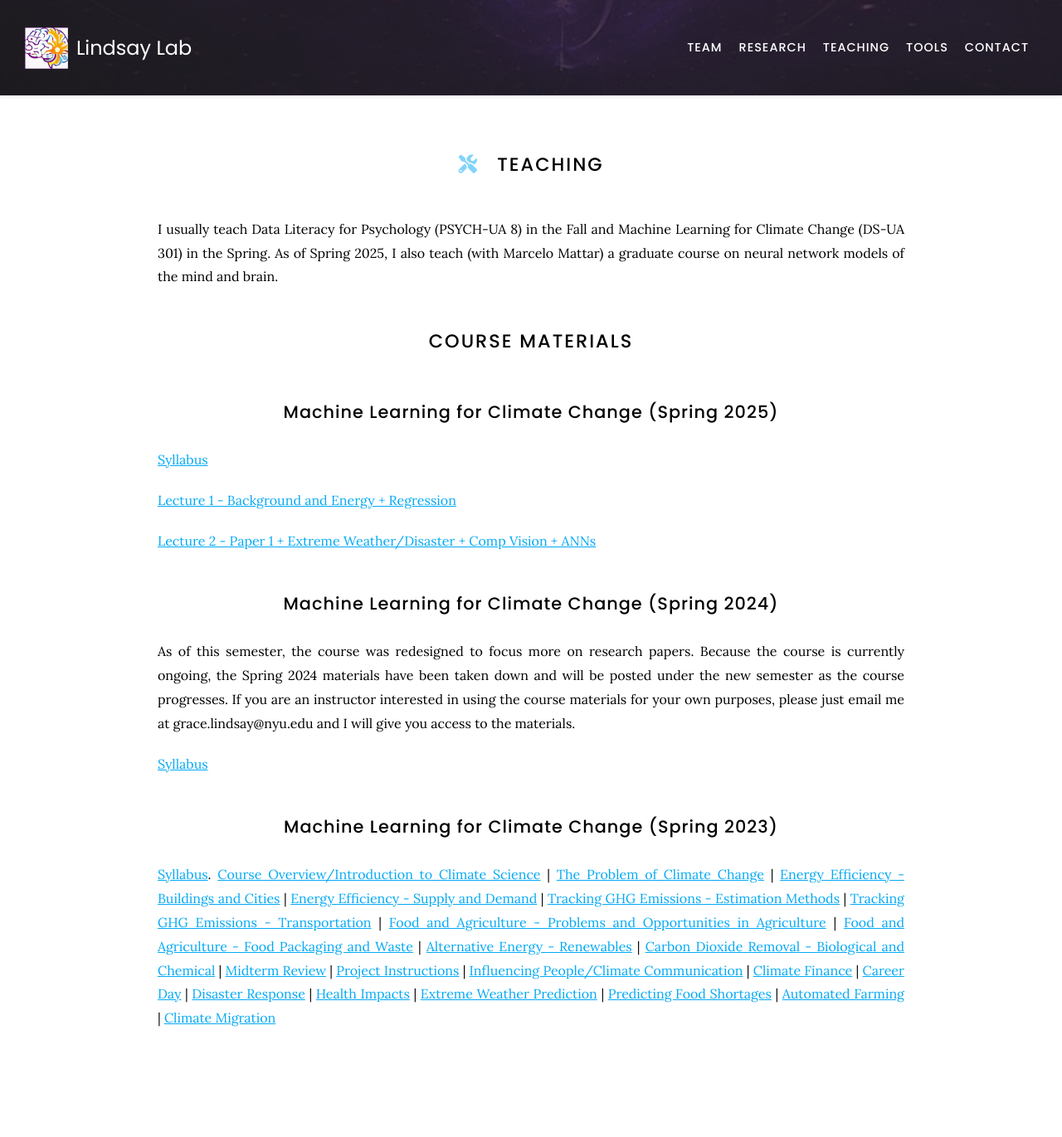
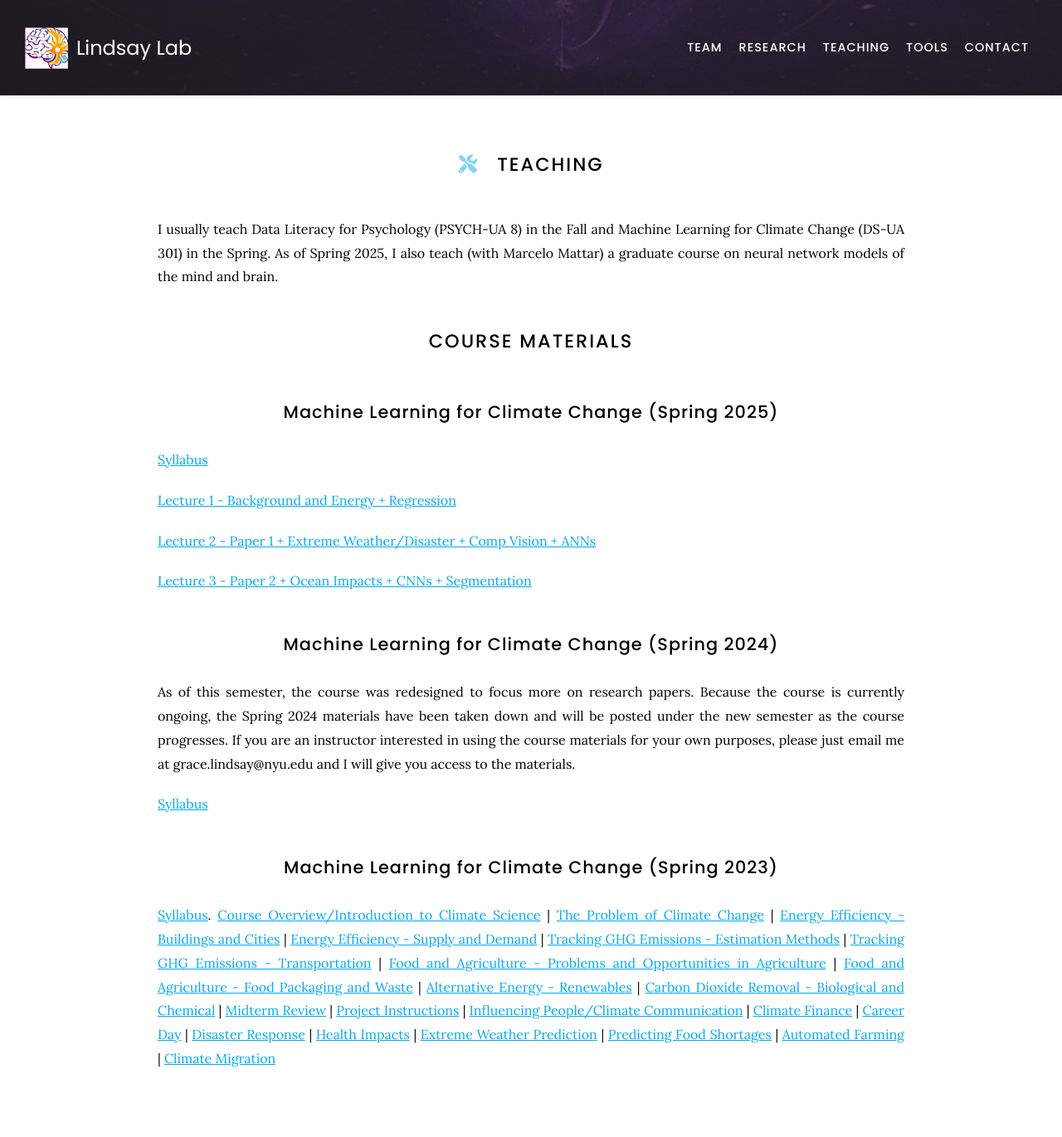
Before and after one commit to Lindsay-Lab/lindsay-lab.github.io, a Jekyll site: the page built from teaching/index.md, in a window 1280 px wide. Shown: the whole page at 83% size. Built offline with Jekyll 4.4.1, drawn with Linux system fonts in a browser that asks for light colours; nearby versions of some CDN libraries; before the commit the page ends 1322 px from its top, so only the background shows below that.

Commit message:
Update index.md

```diff
--- a/teaching/index.md
+++ b/teaching/index.md
@@ -16,6 +16,8 @@
 [Lecture 1 - Background and Energy + Regression](https://lindsay-lab.github.io/ClimateML_Lectures/Lecture%201%20-%20Intro%20%2B%20Energy%20%2B%20Regression%202025.pdf)
 
 [Lecture 2 - Paper 1 + Extreme Weather/Disaster + Comp Vision + ANNs](https://lindsay-lab.github.io/ClimateML_Lectures/Lecture%202%20-%20Paper%201%20%2B%20Extreme%20Weather%20%2B%20Comp%20Vision2025.pdf)
+
+[Lecture 3 - Paper 2 + Ocean Impacts + CNNs + Segmentation](https://lindsay-lab.github.io/ClimateML_Lectures/Lecture%203%20-%20Paper%202%20%2B%20Ocean%20Impacts%20%2B%20CNN_Segmentation2025.pdf)
 
 ## Machine Learning for Climate Change (Spring 2024)
 As of this semester, the course was redesigned to focus more on research papers. Because the course is currently ongoing, the Spring 2024 materials have been taken down and will be posted under the new semester as the course progresses. If you are an instructor interested in using the course materials for your own purposes, please just email me at grace.lindsay@nyu.edu and I will give you access to the materials.
```
